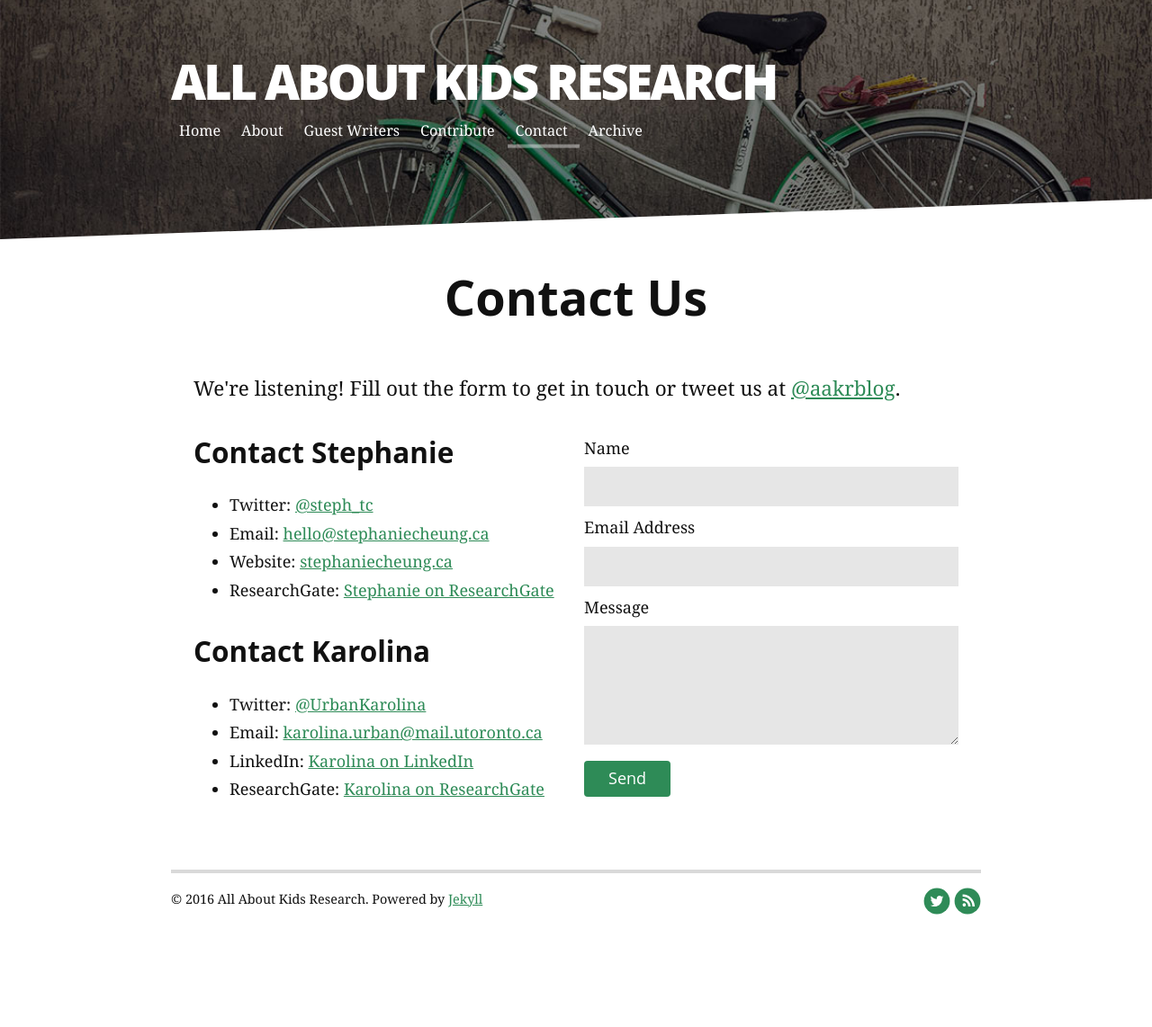
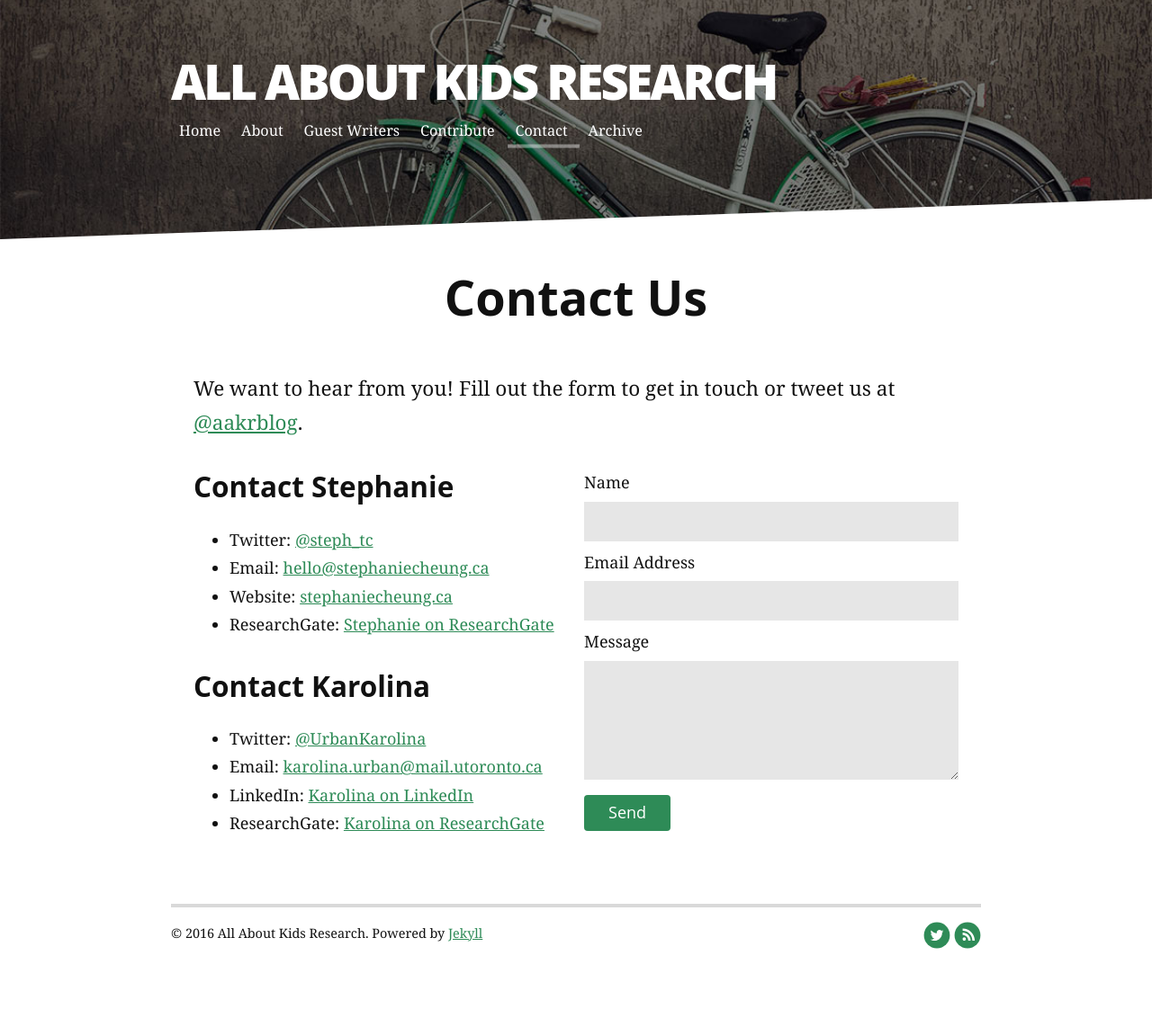
Before and after one commit to SKaakr/SKaakr.github.io, a Jekyll site: the page built from contact.md, in a window 1280 px wide. Shown: the whole page at 90% size. Built offline with Jekyll 4.4.1, drawn with Linux system fonts in a browser that asks for light colours; nearby versions of some CDN libraries; Markdown is read by kramdown in place of the engine named in the settings; before the commit the page ends 1104 px from its top, so only the background shows below that.

Commit message:
small text fix

```diff
--- a/contact.md
+++ b/contact.md
@@ -4,7 +4,7 @@
 ---
 <div class= "container" id="contact">
   <h1 class="pageTitle">Contact Us</h1>
-    <p class="intro">We're listening! Fill out the form to get in touch or tweet us at <a href="http://twitter.com/aakrblog">@aakrblog</a>.</p>
+    <p class="intro">We want to hear from you! Fill out the form to get in touch or tweet us at <a href="http://twitter.com/aakrblog">@aakrblog</a>.</p>
   <form action="http://formspree.io/allaboutkidsresearch@gmail.com" method="POST">
     <label for="name">Name</label>
     <input type="text" id="name" name="name" class="full-width"><br>
```
